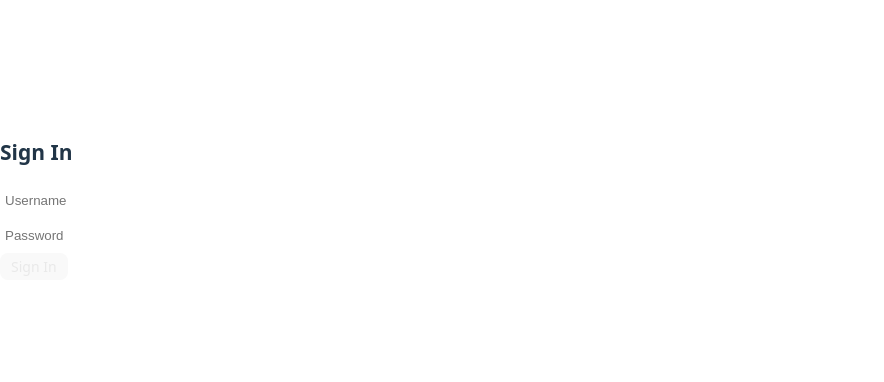
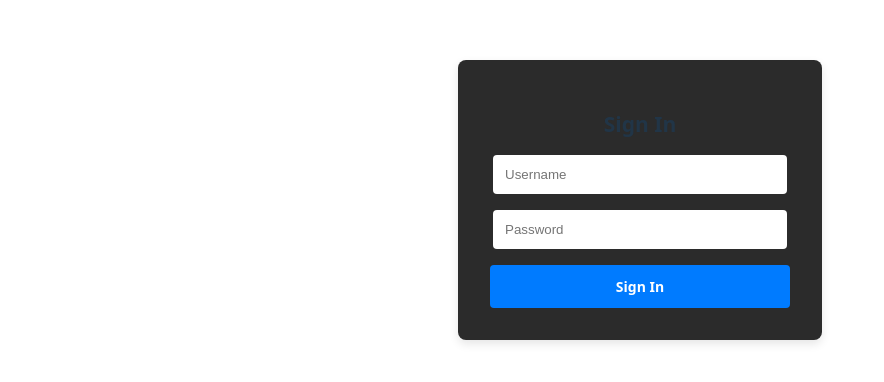
Before and after one commit to SemMTM/sems-financial-tracker, a React (Vite) app: page /signin in a window 1280 px wide. Shown: the part 200-582 px from the top of the page, without its empty margins (0-884 px from the left). Built offline with nearby package versions, Linux system fonts and the light colour scheme; no server answers.

Commit message:
STYLE: Style sign in page

```diff
--- a/src/context/AuthContext.jsx
+++ b/src/context/AuthContext.jsx
@@ -1,4 +1,5 @@
 import { createContext, useContext, useEffect, useState } from 'react'
+import { useNavigate } from 'react-router-dom';
 import api from '../api/axiosDefaults'
 import { jwtDecode } from 'jwt-decode'
 
@@ -35,6 +36,7 @@ export const AuthProvider = ({ children }) => {
   const logout = async () => {
     clearTokens()
     setUser(null)
+    navigate('/signin');
   }
 
   // 5. Try to refresh access token
--- a/src/pages/auth/SignInForm.jsx
+++ b/src/pages/auth/SignInForm.jsx
@@ -28,8 +28,8 @@ export default function SignInForm() {
   }
 
   return (
-    <div className="signin-container">
-      <form onSubmit={handleSubmit} className="signin-form">
+    <div className={styles['signin-container']}>
+      <form onSubmit={handleSubmit} className={styles['signin-form']}>
         <h2>Sign In</h2>
 
         <input
@@ -52,7 +52,7 @@ export default function SignInForm() {
           {loading ? 'Signing in...' : 'Sign In'}
         </button>
 
-        {error && <p className="error">{error}</p>}
+        {error && <p className={styles.error}>{error}</p>}
       </form>
     </div>
   )
--- a/src/styles/SignInForm.module.css
+++ b/src/styles/SignInForm.module.css
@@ -1,36 +1,29 @@
-/* Container centers form on page */
 .signin-container {
     display: flex;
     justify-content: center;
     align-items: center;
     height: 100vh;
+    width: 100vw;
   }
 
-  /* Form styling */
   .signin-form {
-    background-color: #ffffff;
+    background-color: #2b2b2b;
     padding: 2rem;
     border-radius: 8px;
     box-shadow: 0 4px 10px rgba(0, 0, 0, 0.1);
     width: 300px;
+    display: flex;
+    flex-direction: column;
+    align-items: center;
   }
 
-  /* Form heading */
-  .signin-form h2 {
-    margin-bottom: 1.5rem;
-    text-align: center;
+  .signin-form > input {
+    padding: 0.75rem;
+    margin-bottom: 1rem;
+    border-radius: 4px;
+    height: 15px;
   }
 
-  /* Input styling */
-  .signin-form input {
-    width: 100%;
-    padding: 0.75rem;
-    margin-bottom: 1rem;
-    border: 1px solid #ccc;
-    border-radius: 4px;
-  }
-
-  /* Button styling */
   .signin-form button {
     width: 100%;
     padding: 0.75rem;
@@ -46,7 +39,6 @@
     background-color: #0056b3;
   }
 
-  /* Error message */
   .error {
     color: red;
     font-size: 0.9rem;
```
